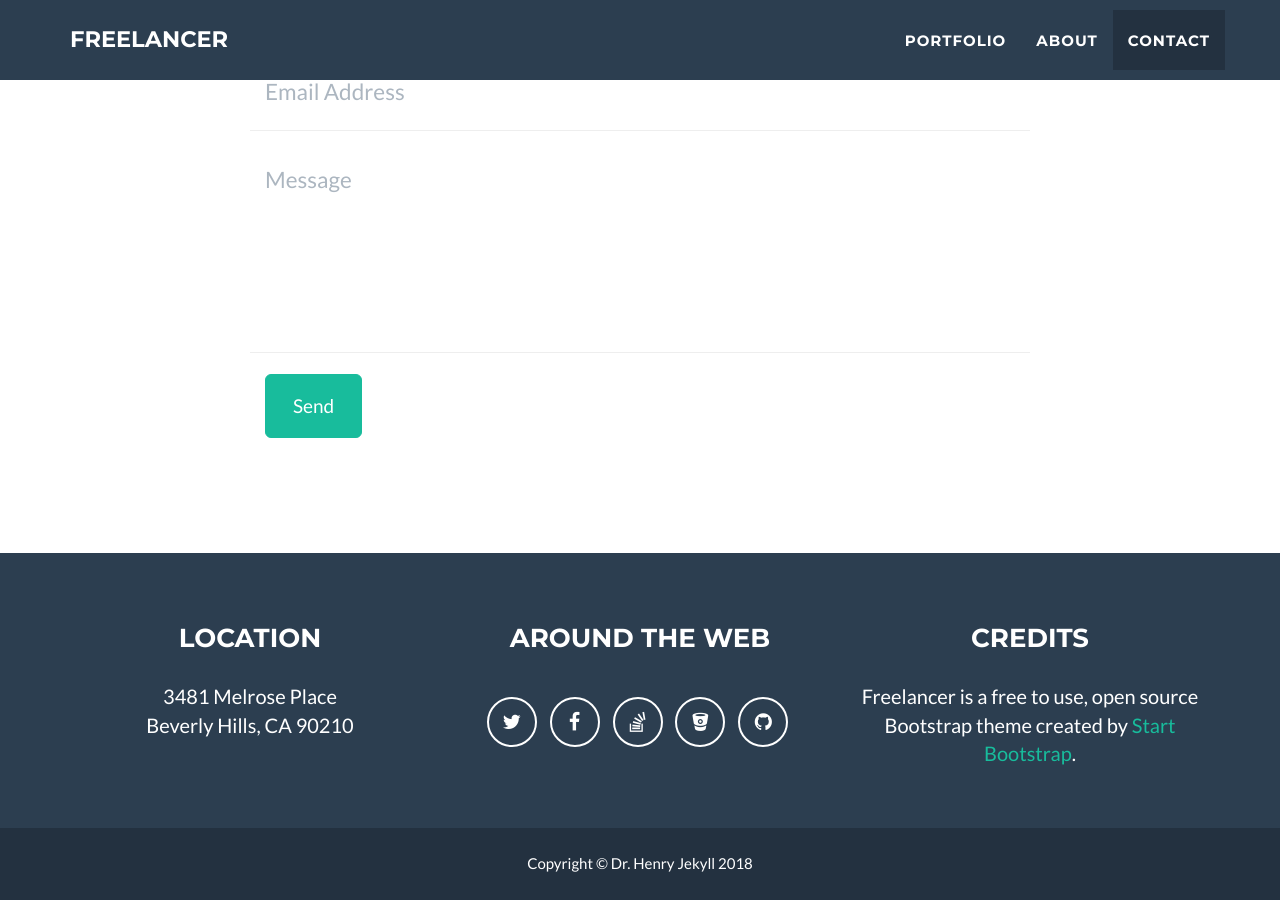
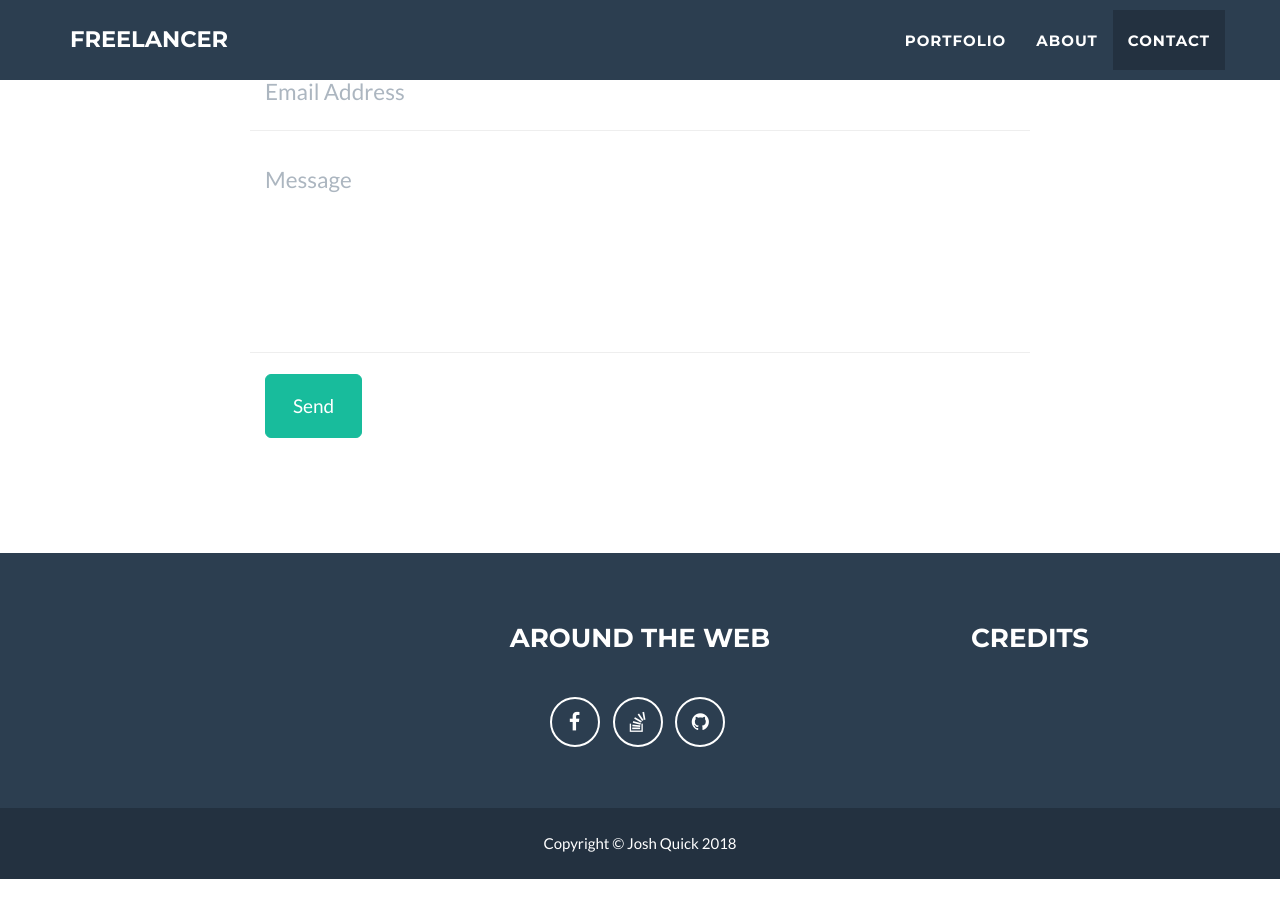
Before and after one commit to quickjosh/quickjoshPlayground, a Jekyll site: the page built from index.html, in a window 1280 px wide and 900 px high, scrolled down 2485 px. Built offline with Jekyll 4.4.1, drawn with Linux system fonts in a browser that asks for light colours; after the commit the page ends 3364 px from its top, so only the background shows below that.

Commit message:
deleting credits

```diff
--- a/_config.yml
+++ b/_config.yml
@@ -32,31 +32,30 @@ color:
 
 # Footer settings
 footer:
-  copyright: Dr. Henry Jekyll
-  location: Location
+  copyright: Josh Quick
   social: Around the Web
   credits: Credits
 
 # Social networks usernames (many more available: google-plus, flickr, dribbble, pinterest, instagram, tumblr, linkedin, etc.)
 social:
-  - title: twitter
-    url: http://twitter.com/jekyllrb
+  # - title: twitter
+  #   url: http://twitter.com/jekyllrb
   - title: facebook
     url:
   - title: stack-overflow
     url: http://stackoverflow.com/questions/tagged/jekyll
-  - title: bitbucket
-    url: http://bitbucket.org/jekyll
+  # - title: bitbucket
+  #   url: http://bitbucket.org/jekyll
   - title: github
     url: http://github.com/jekyll
 
 # Postal address (add as many lines as necessary)
-address:
-  - line: 3481 Melrose Place
-  - line: Beverly Hills, CA 90210
+# address:
+#   - line: 3481 Melrose Place
+#   - line: Beverly Hills, CA 90210
 
 # Credits content
-credits: 'Freelancer is a free to use, open source Bootstrap theme created by <a href="http://startbootstrap.com">Start Bootstrap</a>.'
+# credits: 'Freelancer is a free to use, open source Bootstrap theme created by <a href="http://startbootstrap.com">Start Bootstrap</a>.'
 
 # Build settings
 markdown: kramdown
```
